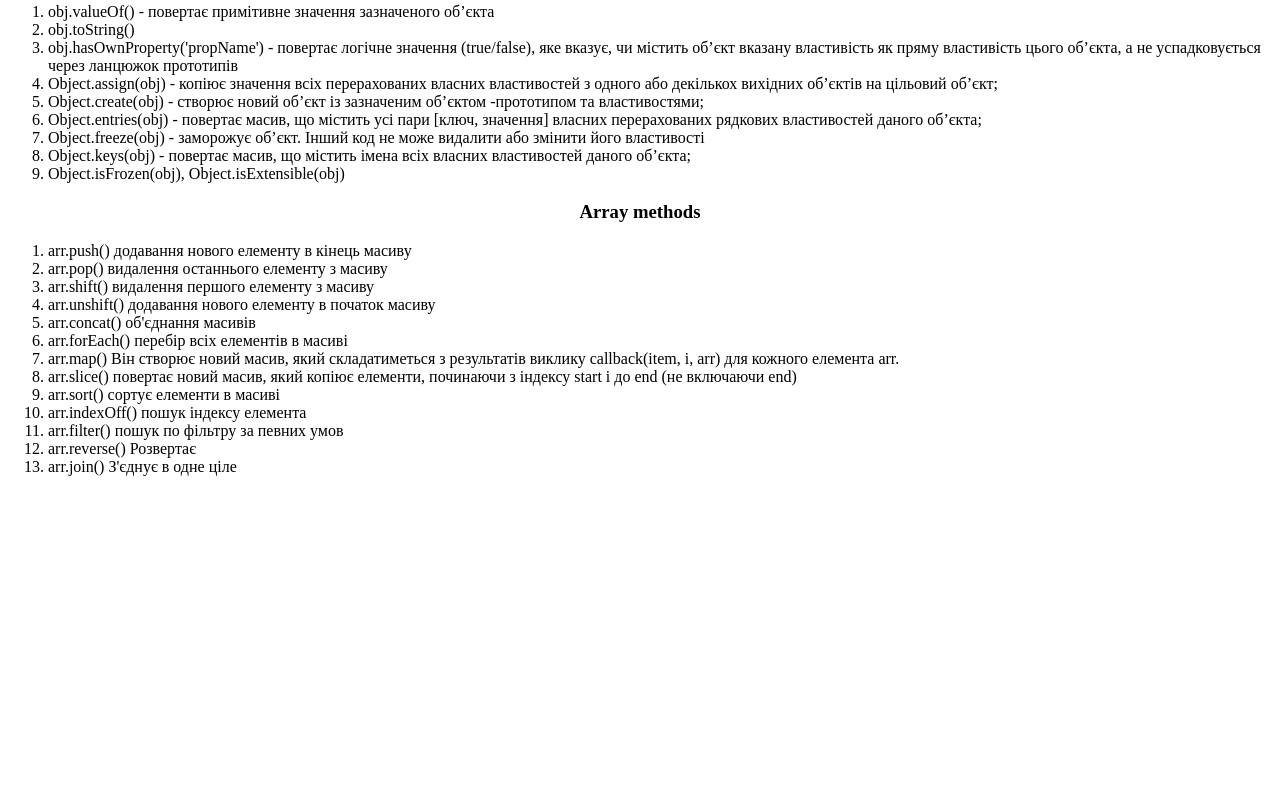
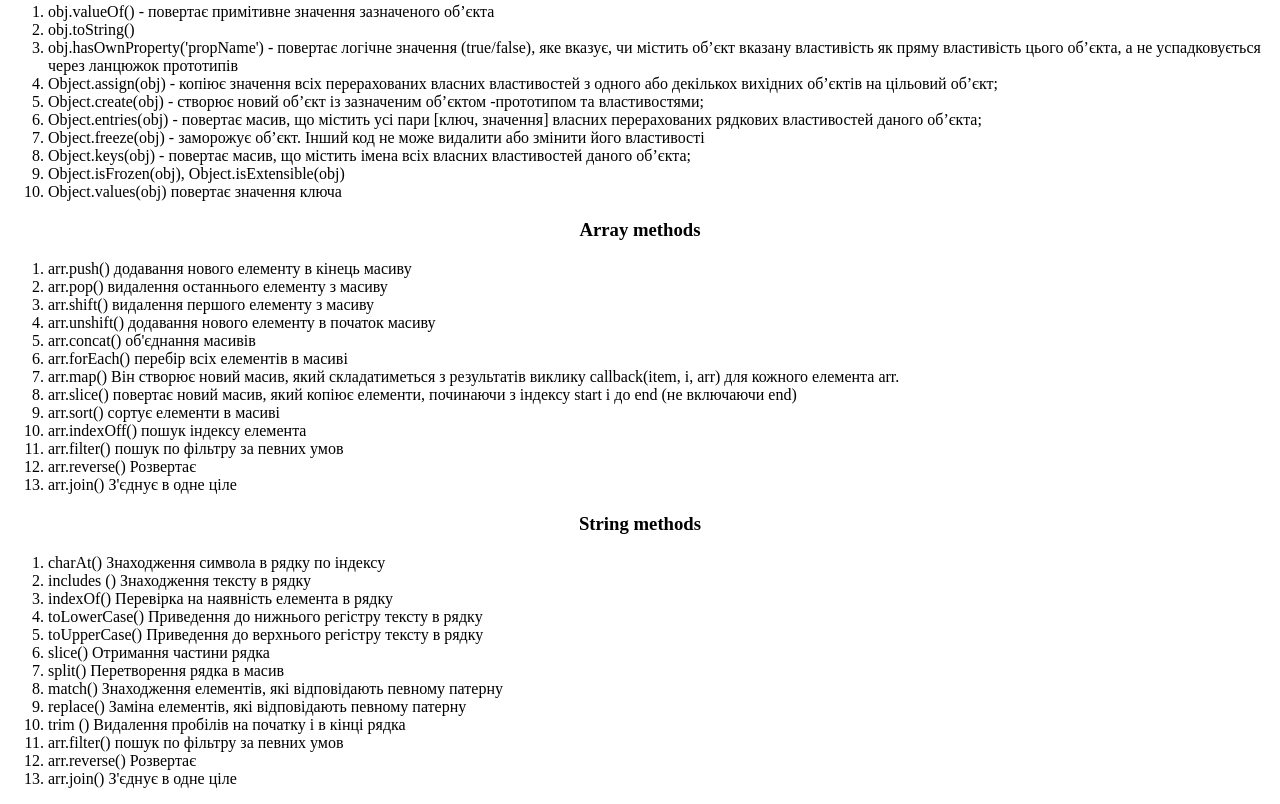
Before and after one commit to HorbachovVL/Crash-Course-JS, a plain HTML site: page coursepractice/index.html in a window 1280 px wide. Shown: the part 441-1245 px from the top of the page. Before the commit the page ends 933 px from the top, so only its background shows below. Drawn offline with Linux system fonts and the light colour scheme.

Commit message:
last edit

```diff
--- a/coursepractice/index.html
+++ b/coursepractice/index.html
@@ -49,6 +49,7 @@
         <li>Object.freeze(obj)  - заморожує об’єкт. Інший код не може видалити або змінити його властивості</li>
         <li>Object.keys(obj) - повертає масив, що містить імена всіх власних властивостей даного об’єкта;</li>
         <li>Object.isFrozen(obj), Object.isExtensible(obj)</li>
+        <li>Object.values(obj) повертає значення ключа</li>
     </ol>
 </div>
 <div>
@@ -69,6 +70,24 @@
        <li>arr.join() З'єднує в одне ціле</li>
     </ol>
 </div>
+<div>
+    <h3 class="center">String methods</h3>
+    <ol id="array">
+       <li>charAt() Знаходження символа в рядку по індексу</li>
+       <li>includes () Знаходження тексту в рядку</li>
+       <li>indexOf() Перевірка на наявність елемента в рядку</li>
+       <li>toLowerCase() Приведення до нижнього регістру тексту в рядку</li>
+       <li>toUpperCase() Приведення до верхнього регістру тексту в рядку</li>
+       <li>slice() Отримання частини рядка</li>
+       <li>split() Перетворення рядка в масив</li>
+       <li>match() Знаходження елементів, які відповідають певному патерну</li>
+       <li>replace() Заміна елементів, які відповідають певному патерну</li>
+       <li>trim () Видалення пробілів на початку і в кінці рядка</li>
+       <li>arr.filter() пошук по фільтру за певних умов</li>
+       <li>arr.reverse() Розвертає</li>
+       <li>arr.join() З'єднує в одне ціле</li>
+    </ol>
+</div>
 <body>
     <!-- <script src="constructor.js"></script> -->
 </body>
```
